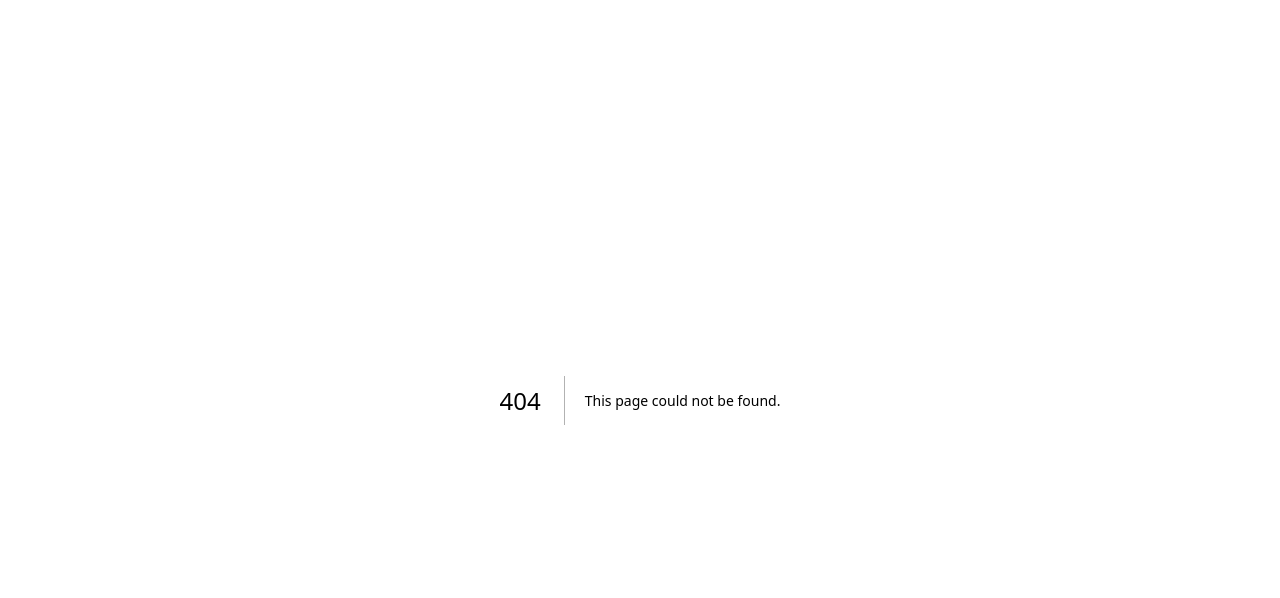
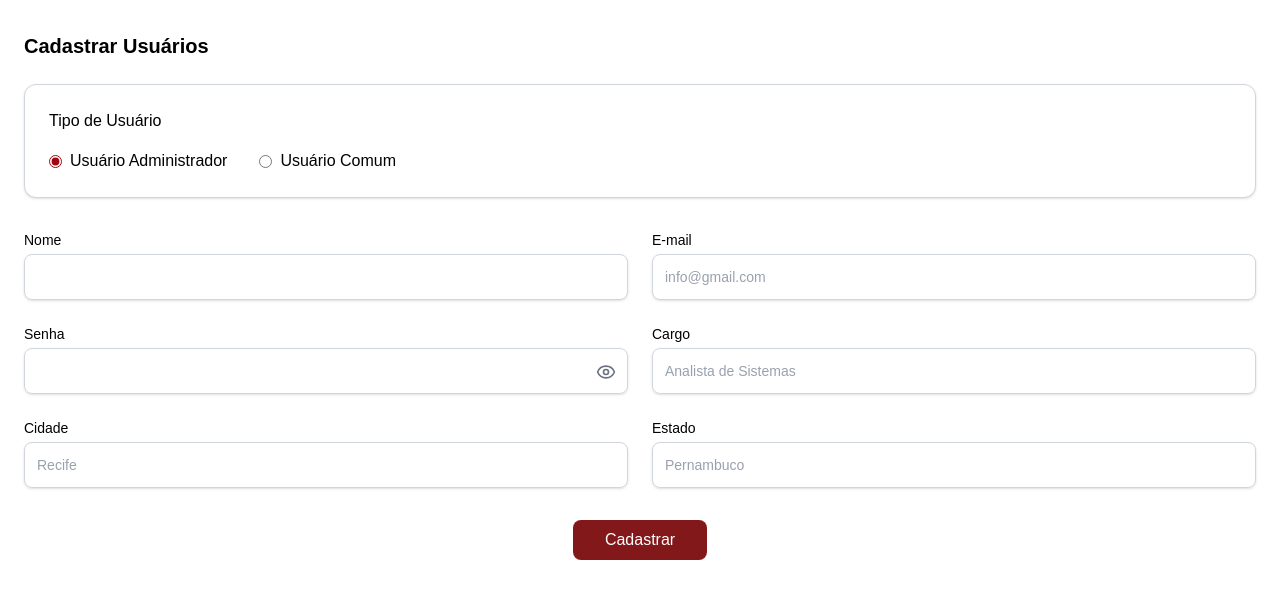
Before and after one commit to Vanessa867/Front_Squad36_Claro, a Next.js app in the folder claro/: page /CadastroUsuario in a window 1280 px wide. Before the commit this address had no page. Shown: the top 598 px of the page. Built offline with nearby package versions, Linux system fonts and the light colour scheme.

Commit message:
feat: tela cadastro pronta

```diff
--- /dev/null
+++ b/claro/src/app/CadastroUsuario/page.tsx
@@ -0,0 +1,118 @@
+'use client';
+
+import { useState } from 'react';
+import { Eye, EyeOff } from 'lucide-react';
+
+export default function CadastrarUsuario() {
+  const [mostrarSenha, setMostrarSenha] = useState(false);
+  const [tipoUsuario, setTipoUsuario] = useState('administrador');
+
+  return (
+    <main className="min-h-screen bg-white px-6 py-8">
+      <h1 className="text-xl font-semibold mb-6 text-black">Cadastrar Usuários</h1>
+
+      <section className="bg-white border border-gray-300 rounded-xl p-6 mb-8 shadow-sm">
+        <h2 className="font-medium mb-4 text-black">Tipo de Usuário</h2>
+        <div className="flex gap-8">
+          <label className="flex items-center gap-2 text-black">
+            <input
+              type="radio"
+              name="tipoUsuario"
+              value="administrador"
+              checked={tipoUsuario === 'administrador'}
+              onChange={() => setTipoUsuario('administrador')}
+              className="accent-red-800"
+            />
+            Usuário Administrador
+          </label>
+          <label className="flex items-center gap-2 text-black">
+            <input
+              type="radio"
+              name="tipoUsuario"
+              value="comum"
+              checked={tipoUsuario === 'comum'}
+              onChange={() => setTipoUsuario('comum')}
+              className="accent-red-800"
+            />
+            Usuário Comum
+          </label>
+        </div>
+      </section>
+
+      <section className="grid grid-cols-1 md:grid-cols-2 gap-6 mb-8">
+        {/* Nome */}
+        <div>
+          <label className="block text-sm font-medium mb-1 text-black">Nome</label>
+          <input
+            type="text"
+            placeholder=""
+            className="w-full border border-gray-300 rounded-lg p-3 text-sm placeholder-gray-400 text-black shadow-sm"
+          />
+        </div>
+
+        {/* E-mail */}
+        <div>
+          <label className="block text-sm font-medium mb-1 text-black">E-mail</label>
+          <input
+            type="email"
+            placeholder="info@gmail.com"
+            className="w-full border border-gray-300 rounded-lg p-3 text-sm placeholder-gray-400 text-black shadow-sm"
+          />
+        </div>
+
+        {/* Senha */}
+        <div className="relative">
+          <label className="block text-sm font-medium mb-1 text-black">Senha</label>
+          <input
+            type={mostrarSenha ? 'text' : 'password'}
+            placeholder=""
+            className="w-full border border-gray-300 rounded-lg p-3 pr-10 text-sm placeholder-gray-400 text-black shadow-sm"
+          />
+          <button
+            type="button"
+            className="absolute right-3 top-[38px] text-gray-500"
+            onClick={() => setMostrarSenha(!mostrarSenha)}
+          >
+            {mostrarSenha ? <EyeOff size={20} /> : <Eye size={20} />}
+          </button>
+        </div>
+
+        {/* Cargo */}
+        <div>
+          <label className="block text-sm font-medium mb-1 text-black">Cargo</label>
+          <input
+            type="text"
+            placeholder="Analista de Sistemas"
+            className="w-full border border-gray-300 rounded-lg p-3 text-sm placeholder-gray-400 text-black shadow-sm"
+          />
+        </div>
+
+        {/* Cidade */}
+        <div>
+          <label className="block text-sm font-medium mb-1 text-black">Cidade</label>
+          <input
+            type="text"
+            placeholder="Recife"
+            className="w-full border border-gray-300 rounded-lg p-3 text-sm placeholder-gray-400 text-black shadow-sm"
+          />
+        </div>
+
+        {/* Estado */}
+        <div>
+          <label className="block text-sm font-medium mb-1 text-black">Estado</label>
+          <input
+            type="text"
+            placeholder="Pernambuco"
+            className="w-full border border-gray-300 rounded-lg p-3 text-sm placeholder-gray-400 text-black shadow-sm"
+          />
+        </div>
+      </section>
+
+      <div className="flex justify-center">
+        <button className="bg-red-900 text-white px-8 py-2 rounded-lg hover:bg-red-800 transition">
+          Cadastrar
+        </button>
+      </div>
+    </main>
+  );
+}
```
Also changed, not shown: claro/package.json (+7 -6 lines), 1 other file (tests, documents, lock files or other folders).
